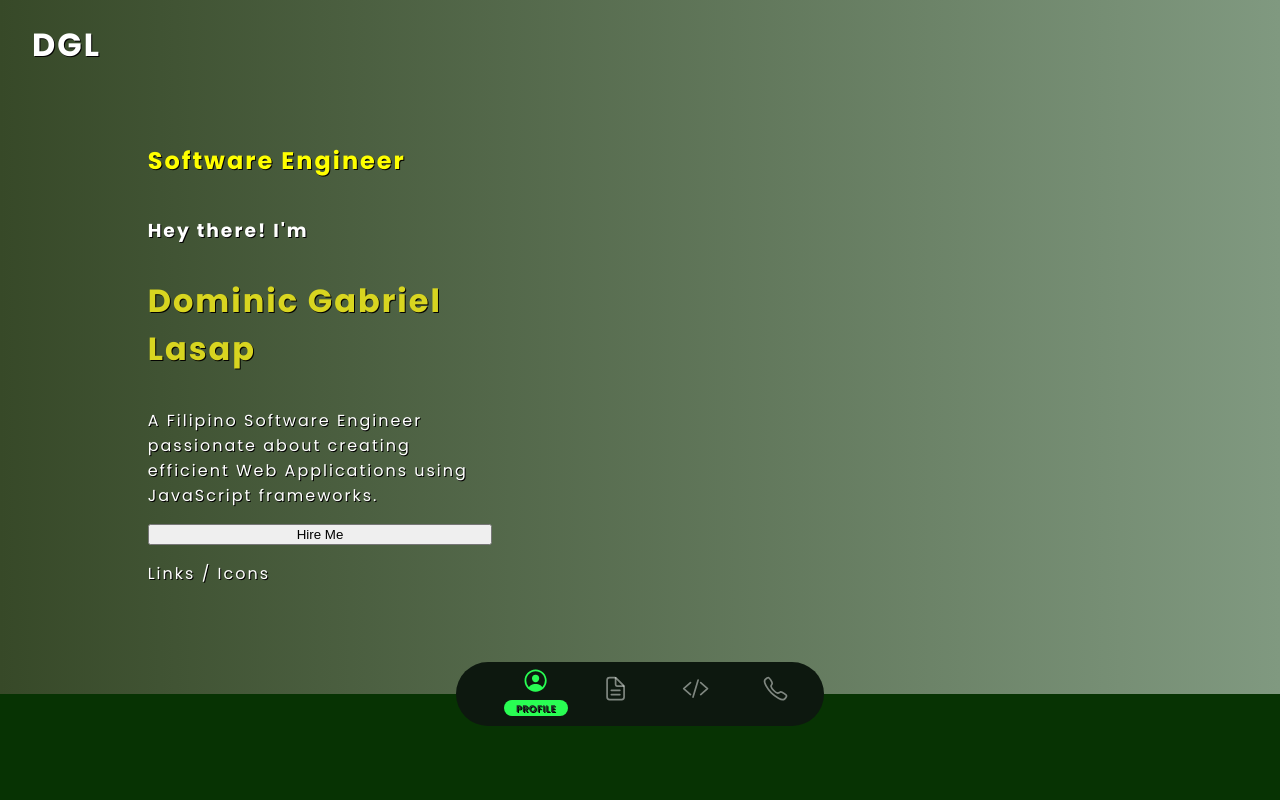
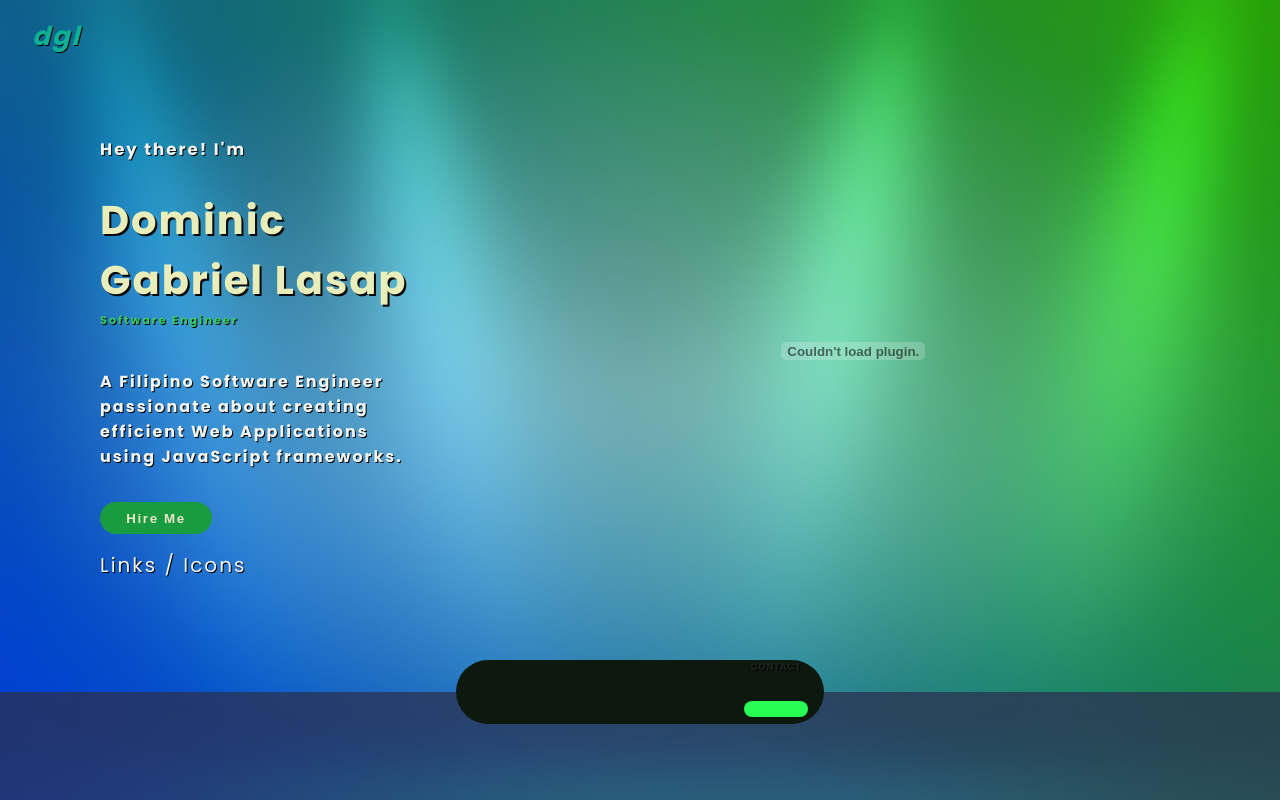
Before and after one commit to dlasap/dom-portfolio, a React (Create React App) app: page /contact in a window 1280 px wide. Built offline with nearby package versions, Linux system fonts and the light colour scheme; the HTML template or start-up script is replaced by a standard one.

Commit message:
added dynamic location

```diff
--- a/src/App.css
+++ b/src/App.css
@@ -3,14 +3,15 @@
   letter-spacing: 2px;
   /* font-family: "Franklin Gothic Medium", "Arial Narrow", Arial, sans-serif; */
   display: grid;
-  grid-template-columns: 1.25fr 1fr 1fr;
+  grid-template-columns: 1fr 1fr 1fr;
   grid-template-rows: 0.25fr 1fr 1fr 0.35fr;
   text-align: center;
   /* gap: 0.1em; */
   height: 100svh;
+  background: url(./assets/Download\ size\ \ \ 1920x1200.jpeg);
   /* background: rgb(61, 88, 100); */
   /* background: url(../src/assets/bg2.png); */
-  background: linear-gradient(to right, #374928, rgb(128, 153, 128));
+  /* background: linear-gradient(to right, #24335e, rgb(30, 136, 95)); */
   background-repeat: no-repeat;
   background-size: cover;
   z-index: -1;
@@ -47,5 +48,5 @@
 .Footer {
   grid-column: 1/4;
   grid-row: 4/5;
-  background-color: rgba(7, 51, 3, 1);
+  background-color: rgba(43, 49, 80, 0.75);
 }
--- a/src/components/Aside.js
+++ b/src/components/Aside.js
@@ -1,18 +1,22 @@
 import react from "react";
 import "./styles/Aside.css";
+import { Link, Navigate } from "react-router-dom";
 
 const Aside = () => {
   return (
     <>
       <div className="aside-container">
-        <h2 id="job-title">Software Engineer</h2>
-        <h3>
-          Hey there! I'm<p id="name">Dominic Gabriel Lasap</p>
-        </h3>
+        <div>
+          <h5>Hey there! I'm</h5>
+          <h1 id="name">Dominic Gabriel Lasap</h1>
+          <p id="job-title">Software Engineer</p>
+        </div>
 
         <div className="aside-content-container">
-          <article> A Filipino Software Engineer passionate about creating efficient Web Applications using JavaScript frameworks.</article>
-          <button>Hire Me</button>
+          <p> A Filipino Software Engineer passionate about creating efficient Web Applications using JavaScript frameworks.</p>
+          <Link to="/contact">
+            <button className="hire-Link">Hire Me</button>
+          </Link>
           <div> Links / Icons</div>
         </div>
       </div>
--- a/src/components/Content.js
+++ b/src/components/Content.js
@@ -10,8 +10,9 @@ const Content = () => {
       {" "}
       <div className="content-container">
         <Routes>
-          <Route path="/" element={<img className="image-section" src={img} height={500} />} />
+          <Route path="/" element={<img className="image-section" src={img} height={650} />} />
           <Route path="/resume" element={<embed className="pdf-sec" src={pdf_file} type="application/pdf" width={"95%"} />} />
+          <Route path="/contact" element={<embed className="pdf-sec" src={pdf_file} type="application/pdf" width={"95%"} />} />
         </Routes>
       </div>
     </>
--- a/src/components/CustomNavBar.js
+++ b/src/components/CustomNavBar.js
@@ -1,16 +1,35 @@
-import react, { useState } from "react";
+import react, { useEffect, useState } from "react";
 import "./styles/CustomNavBar.css";
-import { Link, Navigate } from "react-router-dom";
+import { Link, useLocation } from "react-router-dom";
 
 const CustomNavBar = () => {
   const [toggle, setToggle] = useState([true, false, false, false]);
-
+  const loc = useLocation();
   const resetToggle = (index) => {
     const neg_arr = [false, false, false, false];
     neg_arr[index] = true;
     setToggle(neg_arr);
   };
-  console.log(toggle);
+
+  const url = loc.pathname.split("/").pop();
+
+  useEffect(() => {
+    const mapped_nav = {
+      profile: 0,
+      resume: 1,
+      works: 2,
+      contact: 3,
+    };
+    const neg_arr = [false, false, false, false];
+    if (url === "") {
+      neg_arr[0] = true;
+      setToggle(neg_arr);
+    } else {
+      neg_arr[mapped_nav[url]] = true;
+      setToggle(neg_arr);
+    }
+  }, [url]);
+
   return (
     <div className="navigation">
       <ul>
@@ -60,7 +79,7 @@ const CustomNavBar = () => {
           }}
           className={toggle[3] ? "list active" : "list"}
         >
-          <Link to="contact">
+          <Link to="/contact">
             <span className="icon">
               <ion-icon name="call-outline"></ion-icon>
             </span>
--- a/src/components/Header.js
+++ b/src/components/Header.js
@@ -6,7 +6,7 @@ const Header = () => {
   return (
     <>
       <div className="header-container">
-        <h1>DGL</h1>
+        <h1>dgl</h1>
         {/* <CustomNavBar /> */}
         {/* <div className="menu-container">
           <h3>home</h3>
--- a/src/components/styles/Aside.css
+++ b/src/components/styles/Aside.css
@@ -1,30 +1,46 @@
 .aside-container {
   text-align: left;
   /* padding-left: 7em; */
-  padding-left: 30%;
+  padding-left: 5em;
   display: flex;
   flex-direction: column;
-  padding-top: 2em;
+  margin-top: -2em;
+  /* padding-top: -2em; */
+  height: 100%;
+  font-size: 1.25rem;
+  justify-content: center;
+  color: rgb(241, 245, 241);
+  text-shadow: 1px 1px black;
 }
-
+p {
+  font-size: 1rem;
+  font-weight: bold;
+}
 .aside-content-container {
   display: flex;
   gap: 1rem;
 }
 
-div p {
-  font-size: 1.3rem;
-  font-style: oblique;
+.name-container {
+  display: flex;
+  flex-direction: column;
+  gap: 0;
+  padding: 0;
 }
+
 #name {
-  color: rgb(216, 213, 32);
+  color: #ecf1bcfb;
   font-style: normal;
-  font-size: 2rem;
-  text-shadow: 1px 1px rgb(3, 3, 2);
+  font-size: 2.5rem;
+  text-shadow: 2px 2px rgb(7, 7, 7);
 }
 #job-title {
-  color: yellow;
+  color: #39ca64;
+  font-size: 0.7rem;
+  margin-top: -1.5rem;
   font-weight: bold;
+  text-shadow: 1px 1px black;
+  padding-bottom: 2rem;
 }
 
 .aside-content-container {
@@ -32,3 +48,21 @@ div p {
   display: flex;
   flex-direction: column;
 }
+
+.hire-Link {
+  width: 7rem;
+  height: 2rem;
+  letter-spacing: 0.1rem;
+  border-radius: 50px;
+  font-weight: bold;
+  background-color: #199c40;
+  color: rgb(235, 231, 197);
+  border: none;
+}
+
+.hire-Link:hover {
+  transition: 0.5s all ease-out;
+  color: black;
+  background-color: #9dddb0;
+  cursor: pointer;
+}
--- a/src/components/styles/CustomNavBar.css
+++ b/src/components/styles/CustomNavBar.css
@@ -18,7 +18,7 @@
   position: relative;
   display: flex;
   width: 23rem;
-  margin-top: -0.75rem;
+  margin-top: -0.6rem;
   z-index: 1000;
   z-index: 1000;
 }
--- a/src/components/styles/Header.css
+++ b/src/components/styles/Header.css
@@ -2,6 +2,9 @@
   justify-content: space-between;
   align-items: center;
   display: flex;
+  color: rgb(12, 177, 149);
+  font-style: oblique;
+  font-size: small;
 }
 
 .menu-container {
```
Also changed, not shown: src/assets/Download size   1920x1200.jpeg (added).
